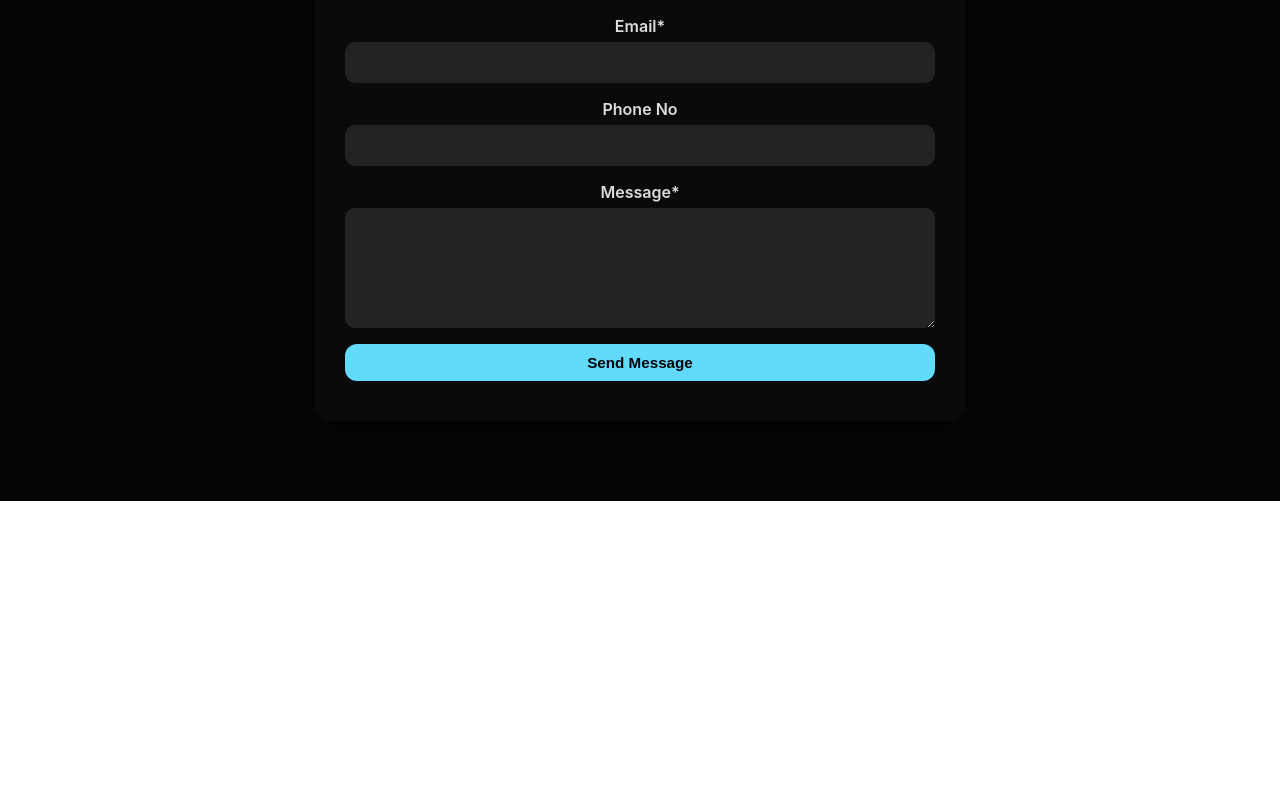
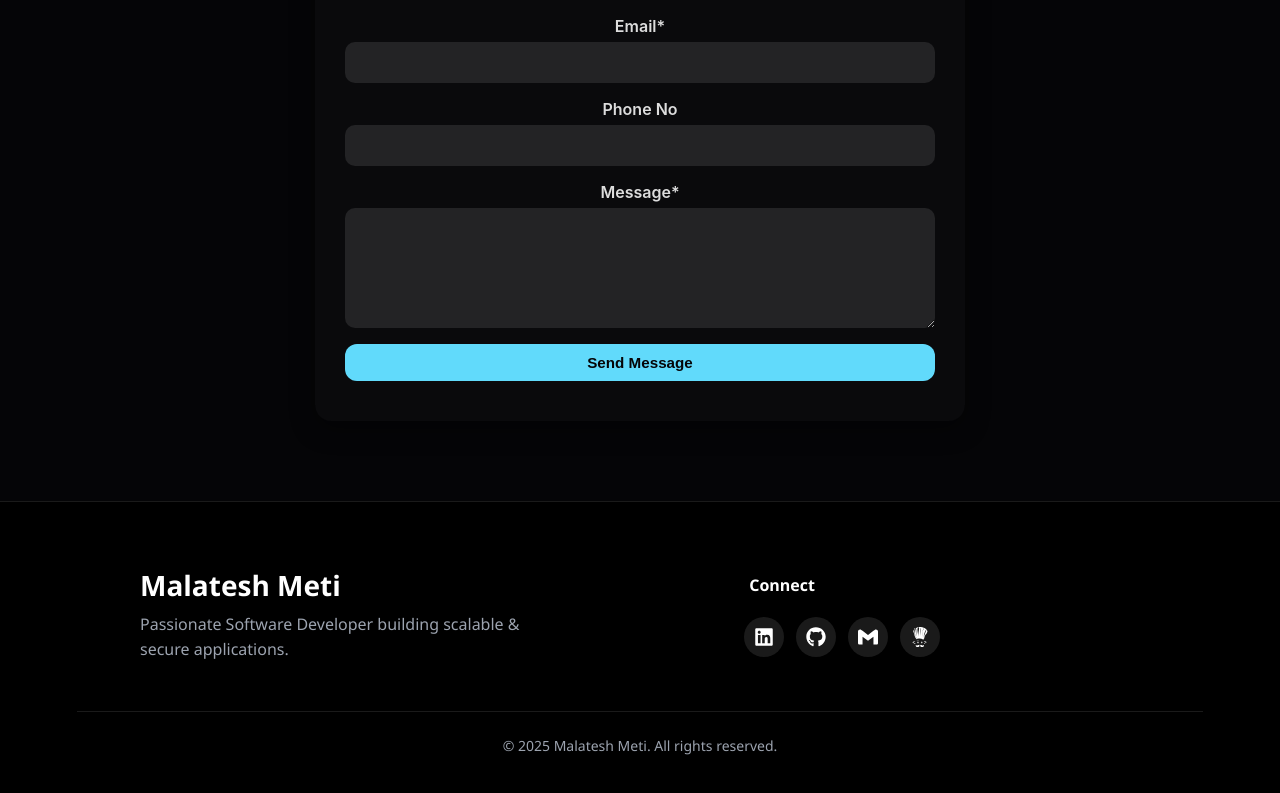
Before and after one commit to malateshmeti/MSPortfolio, a React (Create React App) app: page / in a window 1280 px wide. Shown: the part 3862-4655 px from the top of the page. Before the commit the page ends 4363 px from the top, so only its background shows below. Built offline with nearby package versions, Linux system fonts and the light colour scheme.

Commit message:
Footer Added

```diff
--- a/package.json
+++ b/package.json
@@ -10,6 +10,7 @@
     "@emailjs/browser": "^4.4.1",
     "react": "^18.2.0",
     "react-dom": "^18.2.0",
+    "react-icons": "^5.5.0",
     "react-scripts": "5.0.1",
     "web-vitals": "^2.1.4"
   },
--- a/src/App.js
+++ b/src/App.js
@@ -4,6 +4,7 @@ import MsSkills from "./components/MsSkills";
 import MsExperience from "./components/MsExperience";
 import MsProjects from "./components/MsProjects";
 import MsContactForm from "./components/MsContactForm";
+import MsFooter from "./components/MsFooter";
 
 
 import "./App.css";
@@ -16,6 +17,7 @@ function App() {
       <MsExperience />
       <MsProjects />
       <MsContactForm />
+      <MsFooter/>
     </div>
   );
 }
--- /dev/null
+++ b/src/components/MsFooter.css
@@ -0,0 +1,103 @@
+/* Footer Section */
+.ms-footer-section {
+  background-color: #000000; /* fully black */
+  padding: 4rem 6%;
+  color: #e5e7eb; /* light text */
+  font-family: 'Segoe UI', sans-serif;
+  border-top: 1px solid rgba(255, 255, 255, 0.1);
+  width: 100%;
+  box-sizing: border-box;
+}
+
+/* Container */
+.ms-footer-container {
+  max-width: 1000px;
+  margin: 0 auto;
+  display: flex;
+  flex-direction: column;
+  gap: 2rem;
+  width: 100%;
+}
+
+/* Top row: Name left, Connect right */
+.ms-footer-top-row {
+  display: flex;
+  justify-content: space-between;
+  align-items: center;
+  width: 100%;
+  margin-bottom: 0.5rem;
+}
+
+/* Name */
+.ms-footer-name {
+  font-size: 1.75rem;
+  font-weight: 700;
+  color: #ffffff;
+  text-align: left;
+}
+
+/* Connect text */
+.ms-footer-connect-text {
+  font-size: 16px;       /* text size, adjust as needed */
+  font-weight: 600;
+  color: #ffffff;
+  margin-left: 200px;    /* push it to the right; increase/decrease number */
+  padding-right: 325px;   /* extra space from the edge */
+}
+
+/* Bottom row: Tagline left, Social Links right */
+.ms-footer-bottom-row {
+  display: flex;
+  justify-content: space-between;
+  align-items: center;
+  width: 100%;
+  gap: 1rem;
+}
+
+/* Tagline */
+.ms-footer-tagline {
+  font-size: 1rem;
+  color: #9ca3af;
+  max-width: 600px;
+  line-height: 1.6;
+  text-align: left;
+}
+
+/* Social icons */
+.ms-footer-icons {
+  display: flex;
+  gap: 0.75rem;        /* space between each icon, adjust: 0.5rem → 1rem */
+  margin-left: 200px;  /* distance from left (aligns under Connect) */
+  padding-right: 200px; /* optional distance from container edge */
+}
+
+.ms-footer-icons a {
+  display: inline-flex;
+  justify-content: center;
+  align-items: center;
+  width: 40px;          /* slightly bigger for better visibility */
+  height: 40px;
+  border-radius: 50%;   /* circular buttons */
+  background-color: #1a1a1a; /* darker grey for contrast with black footer */
+  color: #ffffff;       /* white icon color for clarity */
+  font-size: 20px;      /* icon size */
+  transition: all 0.3s ease;
+  box-shadow: 0 2px 6px rgba(0, 0, 0, 0.4); /* subtle shadow */
+}
+
+.ms-footer-icons a:hover {
+  background-color: #2563eb; /* blue hover */
+  color: #ffffff;
+  transform: translateY(-3px);
+  box-shadow: 0 4px 12px rgba(0, 0, 0, 0.5); /* hover shadow */
+}
+
+/* Footer Bottom */
+.ms-footer-bottom {
+  margin-top: 3rem;
+  border-top: 1px solid rgba(255, 255, 255, 0.1);
+  padding-top: 1.5rem;
+  font-size: 0.875rem;
+  color: #9ca3af;
+  text-align: center;
+}
--- /dev/null
+++ b/src/components/MsFooter.jsx
@@ -0,0 +1,60 @@
+import { FaLinkedin, FaGithub } from "react-icons/fa";
+import { SiGmail, SiCodechef } from "react-icons/si";
+import "./MsFooter.css";
+
+const MsFooter = () => {
+  return (
+    <footer className="ms-footer-section">
+      <div className="ms-footer-container">
+        <div className="ms-footer-left">
+
+          {/* Top Row: Name on left, Connect on right */}
+          <div className="ms-footer-top-row">
+            <div className="ms-footer-name">Malatesh Meti</div>
+            <div className="ms-footer-connect-text">Connect</div>
+          </div>
+
+          {/* Bottom Row: Tagline on left, Social Links on right */}
+          <div className="ms-footer-bottom-row">
+            <div className="ms-footer-tagline">
+              Passionate Software Developer building scalable & secure applications.
+            </div>
+            <div className="ms-footer-icons">
+              <a
+                href="https://www.linkedin.com/in/malatesh-meti-a68789228"
+                target="_blank"
+                rel="noopener noreferrer"
+              >
+                <FaLinkedin />
+              </a>
+              <a
+                href="https://github.com/malateshmeti"
+                target="_blank"
+                rel="noopener noreferrer"
+              >
+                <FaGithub />
+              </a>
+              <a href="mailto:malateshmeti01@gmail.com">
+                <SiGmail />
+              </a>
+              <a
+                href="https://www.codechef.com/users/msmeti4501"
+                target="_blank"
+                rel="noopener noreferrer"
+              >
+                <SiCodechef />
+              </a>
+            </div>
+          </div>
+
+        </div>
+      </div>
+
+      <div className="ms-footer-bottom">
+        &copy; 2025 <span>Malatesh Meti</span>. All rights reserved.
+      </div>
+    </footer>
+  );
+};
+
+export default MsFooter;
```
Also changed, not shown: 1 other file (tests, documents, lock files or other folders).
